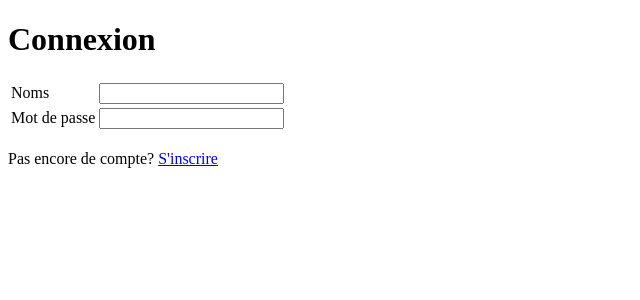
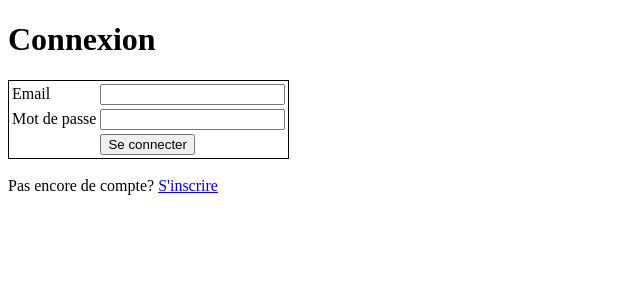
Before and after one commit to backslash057/Classroom, a PHP site: page /login.php in a window 1280 px wide. Shown: the top 300 px of the page, without its empty margins (0-640 px from the left). Run offline with PHP 8.4, Linux system fonts and the light colour scheme; a stand-in replaces the project's code that opens the database connection.

Commit message:
Added form data sending

```diff
--- a/login.php
+++ b/login.php
@@ -4,7 +4,7 @@ require "auth.php";
 $user = isset($_COOKIE["auth_token"])? decodeToken($_COOKIE["auth_token"]): null;
 
 if($user != null) {
-    header("Location: /");
+    header("Location: /logout.php");
     exit();
 }
 
@@ -71,15 +71,19 @@ else {
     <body>
         <h1>Connexion</h1>
 
-        <form action="/" method="POST">
-            <table>
+        <form action="/login.php" method="POST" class="form">
+            <table style="border: 1px solid black">
                 <tr>
-                    <td>Noms</td>
-                    <td><input type="email" class="email"></td>
+                    <td>Email</td>
+                    <td><input type="email" class="email" required></td>
                 </tr>
                 <tr>
                     <td>Mot de passe</td>
-                    <td><input type="password" class="password"></td>
+                    <td><input type="password" class="password" required></td>
+                </tr>
+                <tr>
+                    <td></td>
+                    <td><input type="submit" class="submit" value="Se connecter"></td>
                 </tr>
             </table>
         </form>
@@ -88,6 +92,7 @@ else {
         <a href="signup.php">S'inscrire</a>
 
         <!-- <script src="/static/js/debug.js"></script> -->
+        <script src="/static/js/login.js"></script>
     </body>
     </html>
 
--- a/static/js/login.js
+++ b/static/js/login.js
@@ -6,7 +6,7 @@ function display_result(message, positive) {
 }
 
 
-function signup(path, datas) {
+function login(path, datas) {
     fetch(path,
         {
             headers: {"Content-Type" : 'application/json'},
@@ -17,12 +17,8 @@ function signup(path, datas) {
     ).then((data) => {
         if(data.success) {
             display_result(data.success, true);
-            /*
-                TODO:
-                    redirect the user manually to where he left off
-                    his navigation (the page that asked for
-                    authentification)
-            */
+
+            // after succesful login, redirect the user to home
             setTimeout(() => {
                 window.location.replace("/");
             }, 1000);
@@ -41,9 +37,12 @@ form.addEventListener("submit", event => {
     let formData = new FormData(event.target);
     let datas = {};
 
+    console.log(form, formData, new FormData(form));
+
     formData.forEach((key, value) => {
         datas[value] = key;
     });
 
-    signup(form.action, datas);
+    console.log(datas);
+    // login(form.action, datas);
 });
```
